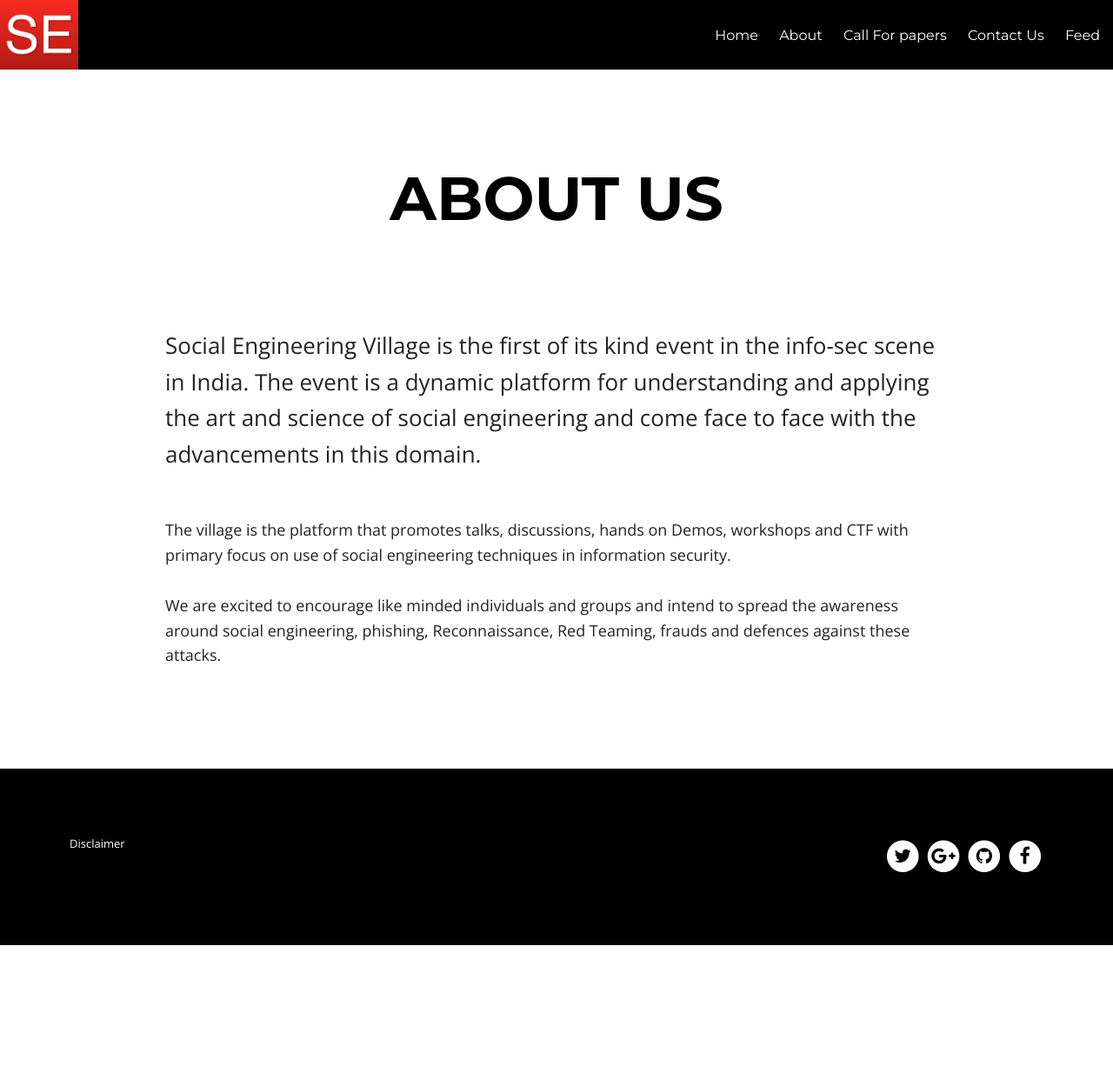
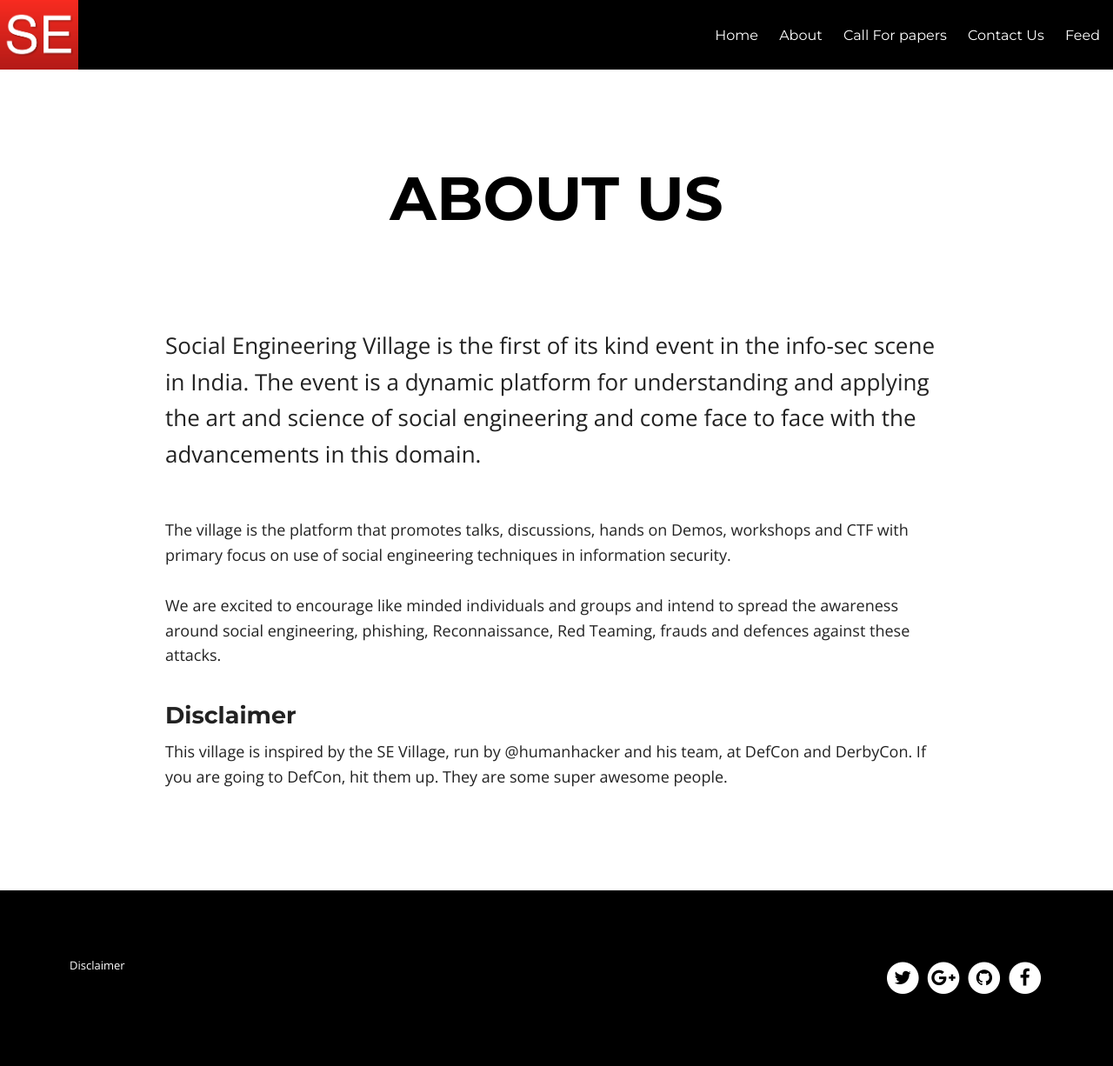
Before and after one commit to sevillage/sevillage, a Jekyll site: the page built from about.md, in a window 1280 px wide. Shown: the whole page at 87% size. Built offline with Jekyll 4.4.1, drawn with Linux system fonts in a browser that asks for light colours; nearby versions of some CDN libraries; before the commit the page ends 1087 px from its top, so only the background shows below that.

Commit message:
diaclaimer

```diff
--- a/about.md
+++ b/about.md
@@ -9,3 +9,7 @@ Social Engineering Village is the first of its kind event in the info-sec scene
 
 The village is the platform that promotes talks, discussions, hands on Demos, workshops and CTF with primary focus on use of social engineering techniques in information security. <br><br>We are excited to encourage like minded individuals and groups and intend to spread the awareness around social engineering, phishing,
 Reconnaissance, Red Teaming, frauds and defences against these attacks.
+
+### Disclaimer
+
+This village is inspired by the SE Village, run by @humanhacker and his team, at DefCon and DerbyCon. If you are going to DefCon, hit them up. They are some super awesome people.
```
